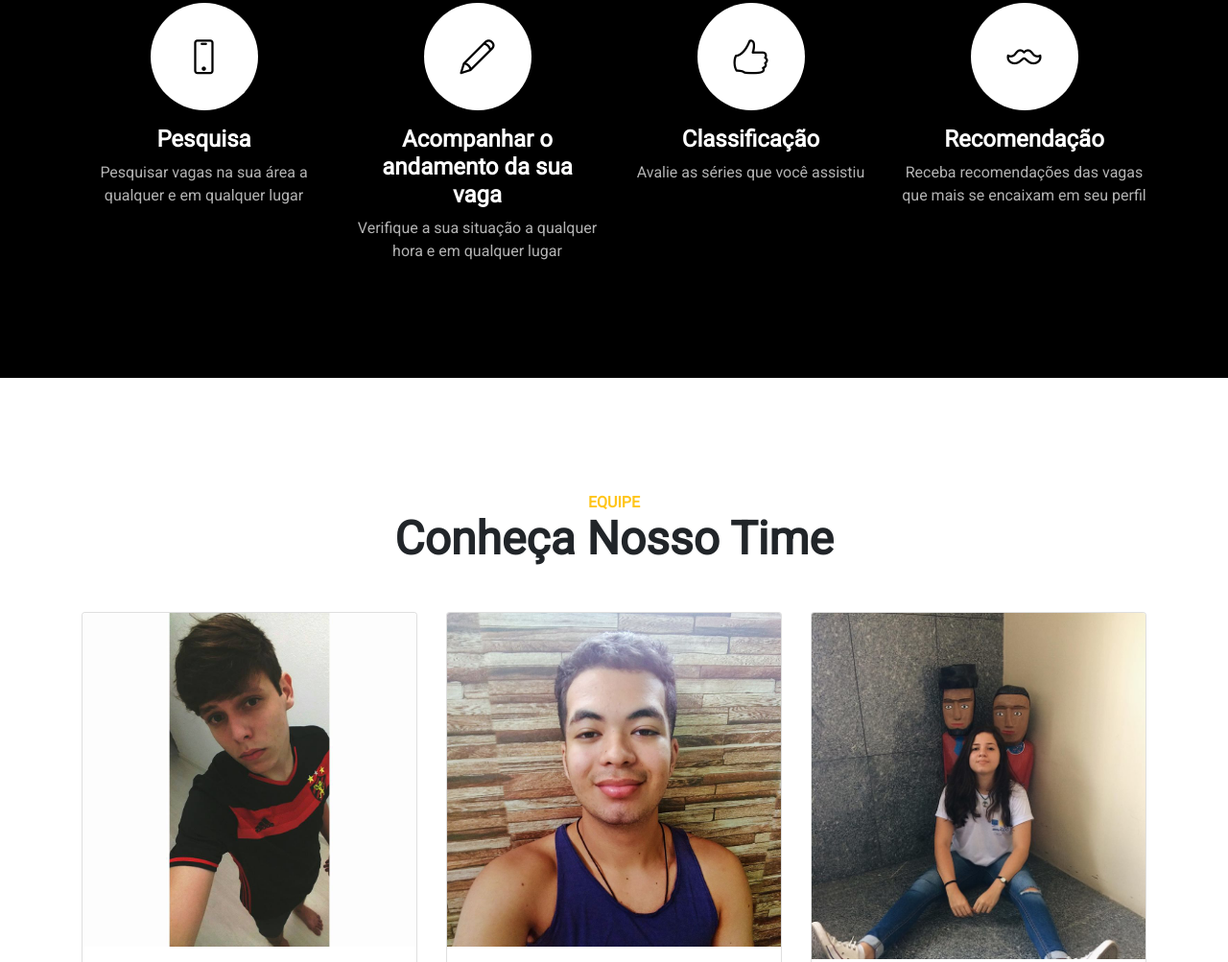
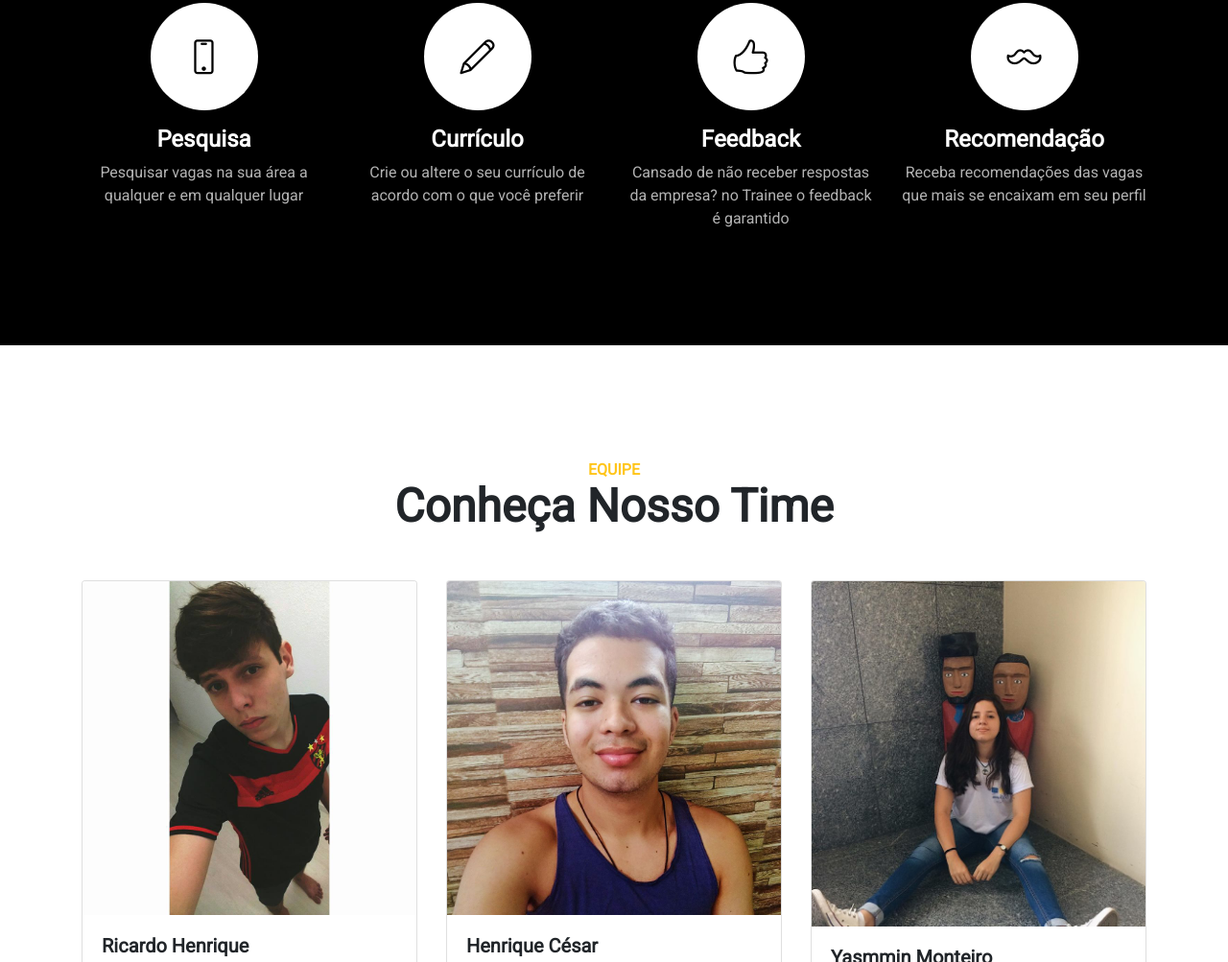
Before and after one commit to TraineeUFRPE/traineeufrpe.github.io, a plain HTML site: page index.html in a window 1280 px wide. Shown: the part 1658-2661 px from the top of the page at 96% size. Drawn offline with Linux system fonts and the light colour scheme.

Commit message:
Add files via upload

```diff
--- a/index.html
+++ b/index.html
@@ -72,18 +72,18 @@
               <i class="icon-pencil"></i>
             </span>
             <h4>
-              <strong class="wow fadeIn">Acompanhar o andamento da sua vaga </strong>
+              <strong class="wow fadeIn">Currículo</strong>
             </h4>
-            <p class="text-faded mb-0 wow fadeIn">Verifique a sua situação a qualquer hora e em qualquer lugar</p>
+            <p class="text-faded mb-0 wow fadeIn">Crie ou altere o seu currículo de acordo com o que você preferir</p>
           </div>
           <div class="col-lg-3 col-md-6 mb-5 mb-md-0">
             <span class="service-icon rounded-circle mx-auto mb-3 wow fadeInDown">
               <i class="icon-like"></i>
             </span>
             <h4>
-              <strong class="wow fadeIn">Classificação</strong>
+              <strong class="wow fadeIn">Feedback</strong>
             </h4>
-            <p class="text-faded mb-0 wow fadeIn">Avalie as séries que você assistiu</p>
+            <p class="text-faded mb-0 wow fadeIn">Cansado de não receber respostas da empresa? no Trainee o feedback é garantido</p>
           </div>
           <div class="col-lg-3 col-md-6">
             <span class="service-icon rounded-circle mx-auto mb-3 wow fadeInDown">
```
